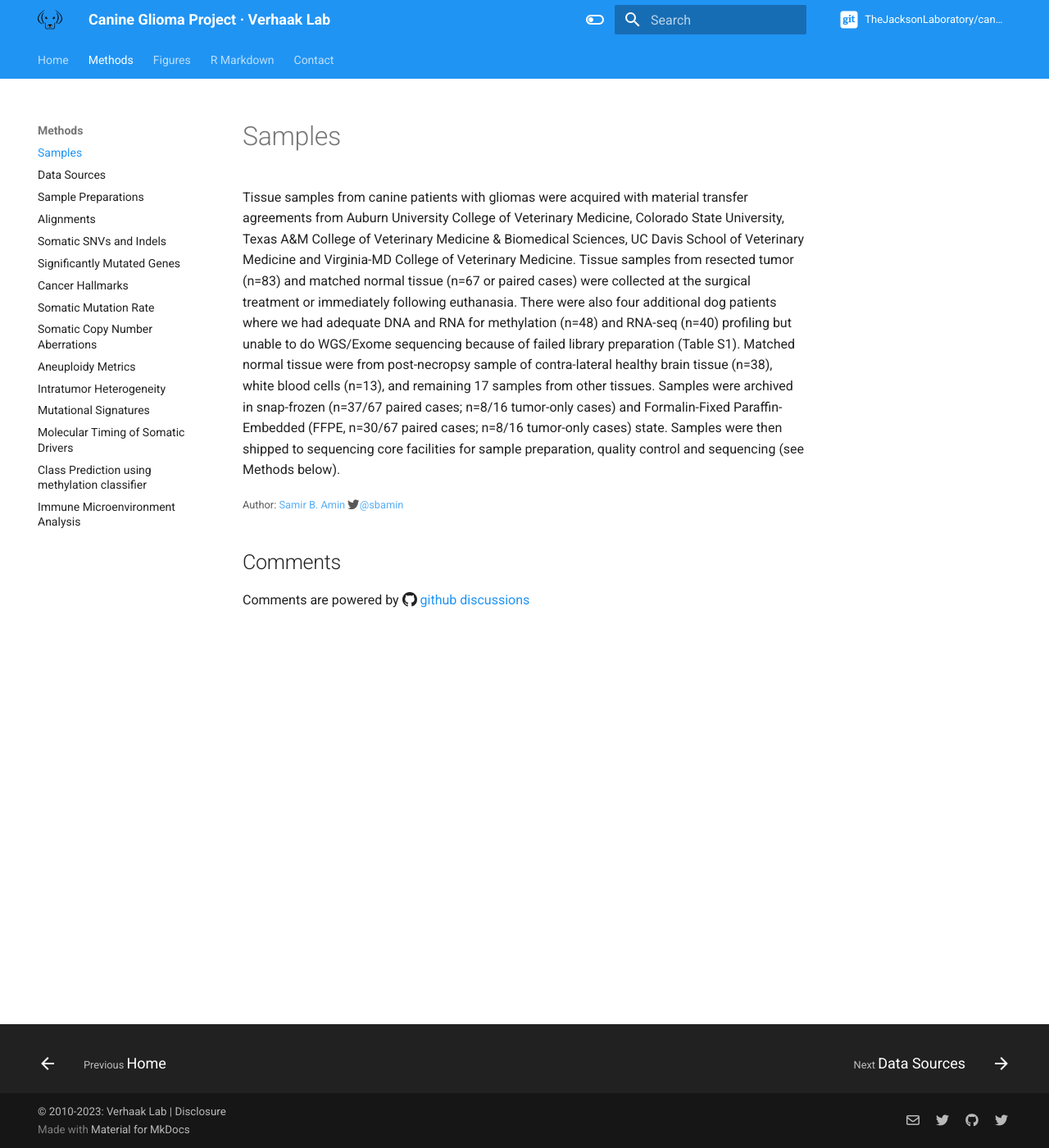
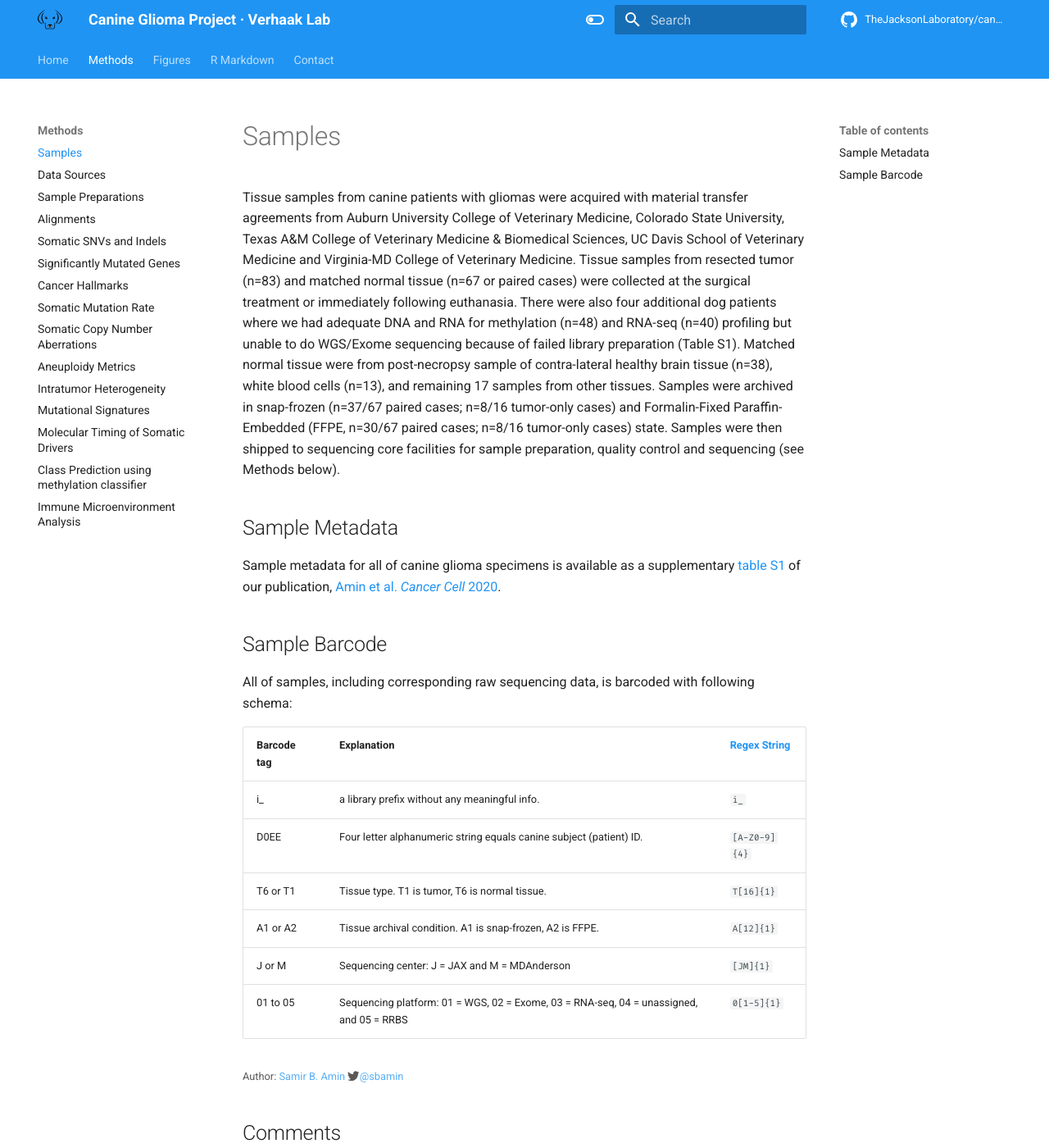
Before and after one commit to sbamin/canineglioma, an MkDocs documentation site: the page built from docs/methods/S01_samples.md, in a window 1280 px wide and 1400 px high. Shown: the whole window at 82% size. Built offline with MkDocs 1.6.1 and Material for MkDocs 9.7.7, drawn with Linux system fonts in a browser that asks for light colours; comment, search, counter and statistics services are not loaded; the version menu is left out.

Commit message:
Add sample metadata and barcode

```diff
--- a/docs/methods/S01_samples.md
+++ b/docs/methods/S01_samples.md
@@ -3,3 +3,20 @@ title: Patient and Tissue Samples
 ---
 
 Tissue samples from canine patients with gliomas were acquired with material transfer agreements from Auburn University College of Veterinary Medicine, Colorado State University, Texas A&M College of Veterinary Medicine & Biomedical Sciences, UC Davis School of Veterinary Medicine and Virginia-MD College of Veterinary Medicine. Tissue samples from resected tumor (n=83) and matched normal tissue (n=67 or paired cases) were collected at the surgical treatment or immediately following euthanasia. There were also four additional dog patients where we had adequate DNA and RNA for methylation (n=48) and RNA-seq (n=40) profiling but unable to do WGS/Exome sequencing because of failed library preparation (Table S1). Matched normal tissue were from post-necropsy sample of contra-lateral healthy brain tissue (n=38), white blood cells (n=13), and remaining 17 samples from other tissues. Samples were archived in snap-frozen (n=37/67 paired cases; n=8/16 tumor-only cases) and Formalin-Fixed Paraffin-Embedded (FFPE, n=30/67 paired cases; n=8/16 tumor-only cases) state. Samples were then shipped to sequencing core facilities for sample preparation, quality control and sequencing (see Methods below).
+
+## Sample Metadata
+
+Sample metadata for all of canine glioma specimens is available as a supplementary [table S1](https://www.ncbi.nlm.nih.gov/pmc/articles/PMC7132629/bin/NIHMS1569196-supplement-2.xlsx "NIHMS1569196-supplement-2.xlsx") of our publication, [Amin et al. *Cancer Cell* 2020](https://www.ncbi.nlm.nih.gov/pmc/articles/PMC7132629/).
+
+## Sample Barcode
+
+All of samples, including corresponding raw sequencing data, is barcoded with following schema:
+
+| Barcode tag | Explanation | [Regex String](https://en.wikipedia.org/wiki/Regular_expression) |
+| -- | -- | -- |
+| i_ | a library prefix without any meaningful info. | `i_` |
+| D0EE | Four letter alphanumeric string equals canine subject (patient) ID. | `[A-Z0-9]{4}` |
+| T6 or T1 | Tissue type. T1 is tumor, T6 is normal tissue. | `T[16]{1}` |
+| A1 or A2 | Tissue archival condition. A1 is snap-frozen, A2 is FFPE. | `A[12]{1}` |
+| J or M | Sequencing center: J = JAX and M = MDAnderson | `[JM]{1}` |
+| 01 to 05 | Sequencing platform: 01 = WGS, 02 = Exome, 03 = RNA-seq, 04 = unassigned, and 05 = RRBS | `0[1-5]{1}` |
--- a/mkdocs.yml
+++ b/mkdocs.yml
@@ -54,7 +54,7 @@ theme:
     code: 'Fira Code'
   icon:
     logo: logo
-    repo: fontawesome/brands/git-square
+    repo: material/github
   favicon: assets/images/fixed/favicon.png
 
 # Plugins
```
Also changed, not shown: 1 other file.
